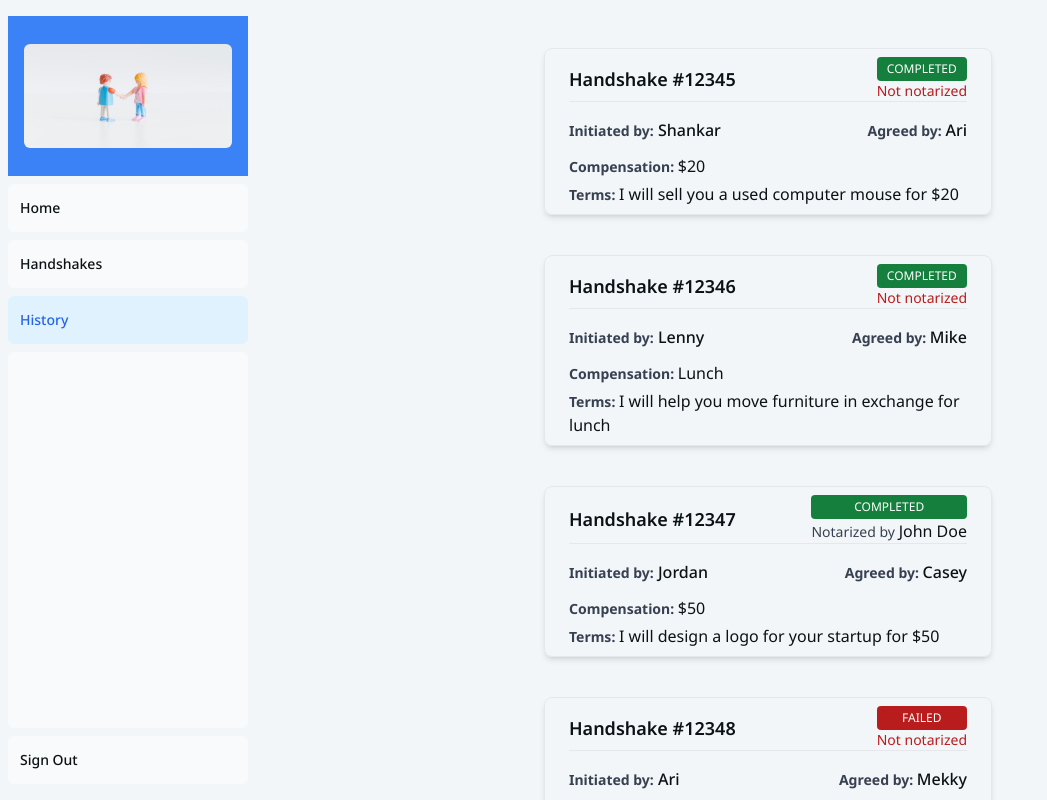
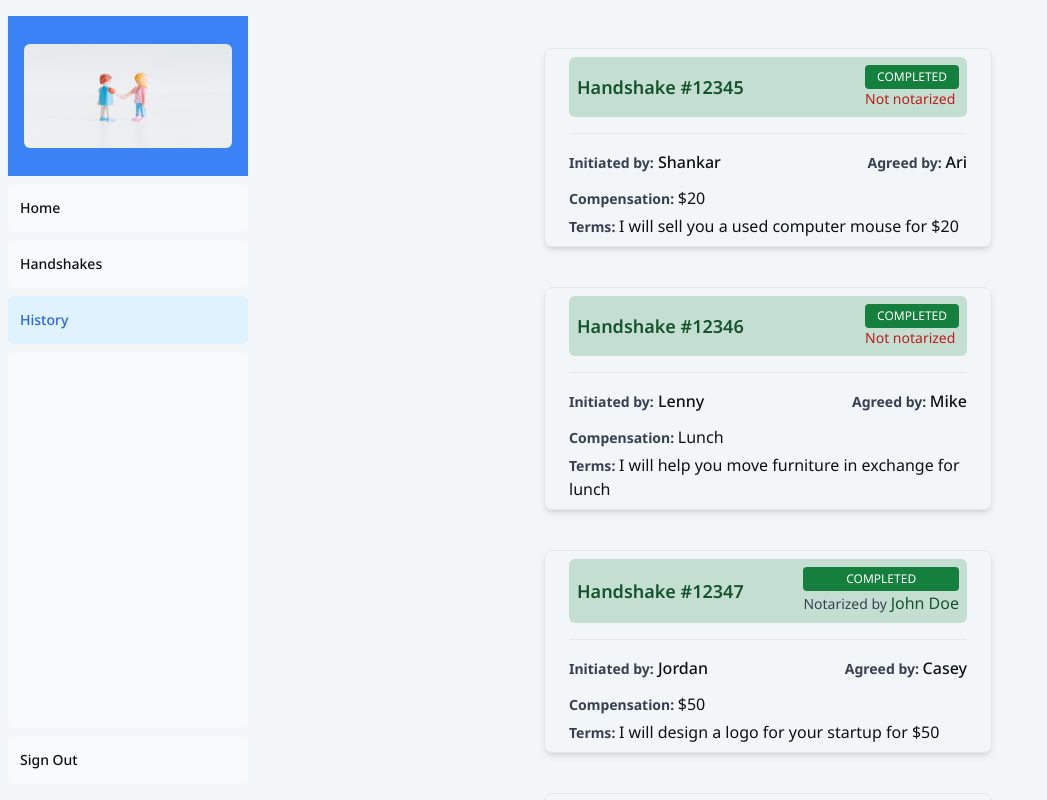
Before and after one commit to aashpis/handshakr, a Next.js app in the folder handshakr/: page /history in a window 1280 px wide. Shown: the whole page, without its empty margins (0-1047 px from the left). Built offline with nearby package versions, Linux system fonts and the light colour scheme; a web font is replaced by a local one.

Commit message:
conditional styling based on status

```diff
--- a/handshakr/app/ui/handshake-card.jsx
+++ b/handshakr/app/ui/handshake-card.jsx
@@ -1,36 +1,38 @@
 export default function HandshakeCard({ id, initiator, agreer, compensation, terms, status, notarized }) {
 
-    function checkNotarized(notarized){
-        if (notarized){
+    function checkNotarized(notarized) {
+        if (notarized) {
             return <p><span className="text-gray-700 text-sm">Notarized by </span>{notarized}</p>;
         }
         return <p className="text-red-700 text-sm">Not notarized</p>;
     }
 
-    function checkStatus(status){
-        switch(status){
-            case "completed":
-                return <p className="bg-green-700 text-xs text-white text-center  py-1 px-auto rounded uppercase">completed</p>
-            case "failed":
-                return <p className="bg-red-700 text-xs text-white  text-center py-1 px-auto rounded uppercase">failed</p>
-            case "pending":
-                return <p className="bg-amber-500 text-xs text-white  text-center py-1 px-auto rounded uppercase">pending</p>
-        }
+    // Using object literal lookup for status badges
+    const STATUS_BADGE = {
+        "completed": <p className="bg-green-700 text-xs text-white text-center py-1 px-3 rounded uppercase">completed</p>,
+        "failed": <p className="bg-red-700 text-xs text-white text-center py-1 px-3 rounded uppercase">failed</p>,
+        "pending": <p className="bg-amber-500 text-xs text-white text-center py-1 px-3 rounded uppercase">pending</p>
+    }[status] ?? <p className="bg-neutral-dark text-xs text-neutral text-center py-1 px-3 rounded uppercase">status not found</p>;
 
-    }
+    // Dynamic status classes
+    const STATUS_BG_STYLE = {
+        "completed": "bg-green-700 bg-opacity-20 text-green-900",
+        "failed": "bg-red-700 bg-opacity-20 text-red-900",
+        "pending": "bg-amber-500 bg-opacity-20 text-amber-900"
+    }[status] || "";
 
     return (
-        <div className="border mb-10 px-6 py-2  w-full max-w-md rounded-lg shadow-md">
-            <div className="flex justify-between content-center">
+        <div className="border mb-10 px-6 py-2 w-full max-w-md rounded-lg shadow-md">
+            <div className={`flex justify-between items-center p-2 rounded-md ${STATUS_BG_STYLE}`}>
                 <div className="my-auto">
-                <h1 className=" text-lg font-semibold">Handshake #{id}</h1>
+                    <h1 className="text-lg font-semibold">Handshake #{id}</h1>
                 </div>
                 <div>
-                    {checkStatus(status)}
+                    {STATUS_BADGE}
                     {checkNotarized(notarized)}
                 </div>
             </div>
-            <hr className="mb-4"></hr>
+            <hr className="my-4" />
             <div className="flex justify-between">
                 <h2 className="font-medium"><span className="text-gray-700 font-bold text-sm">Initiated by:</span> {initiator}</h2>
                 <h2 className="font-medium"><span className="text-gray-700 font-bold text-sm">Agreed by: </span>{agreer}</h2>
```
